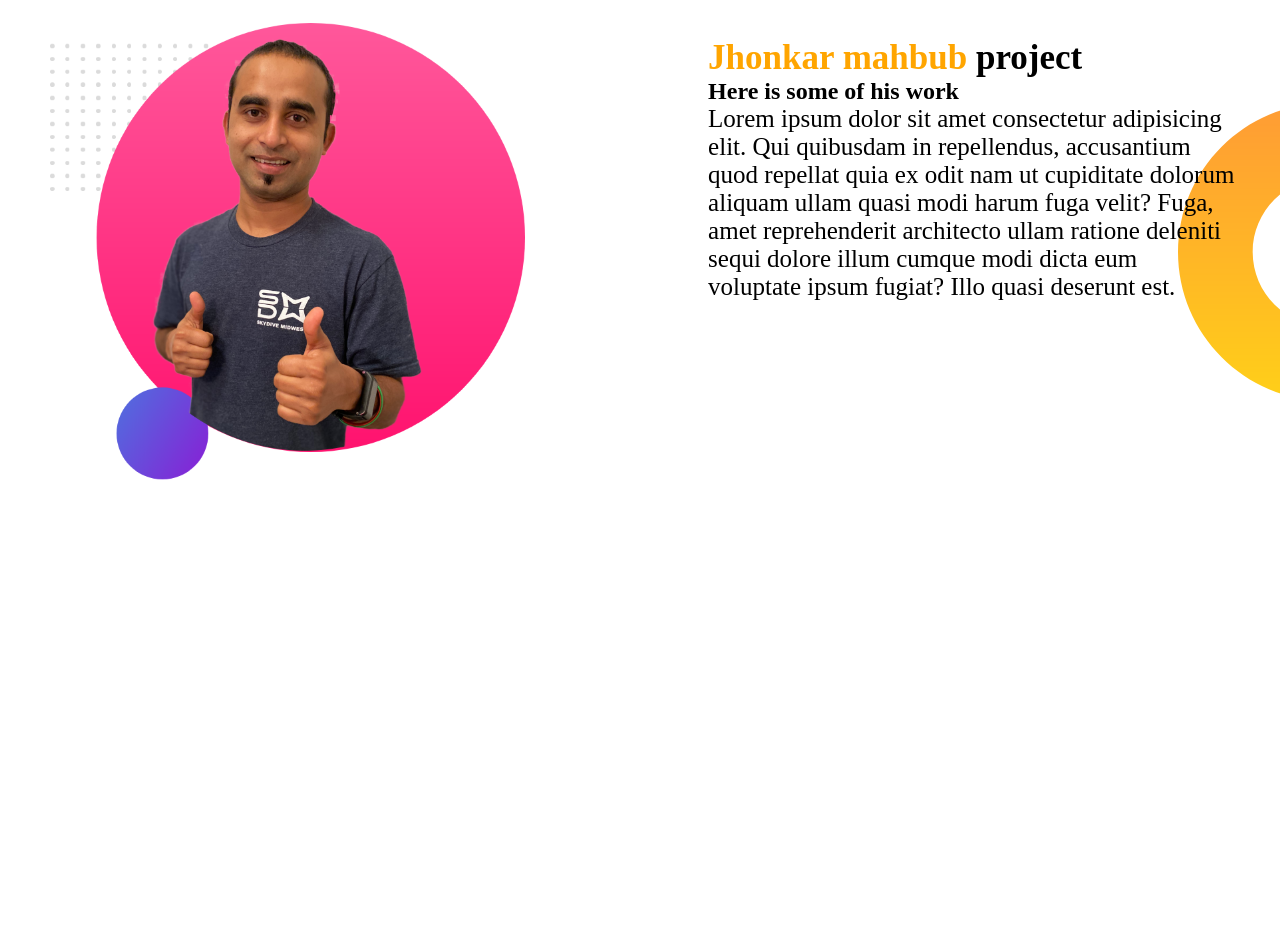
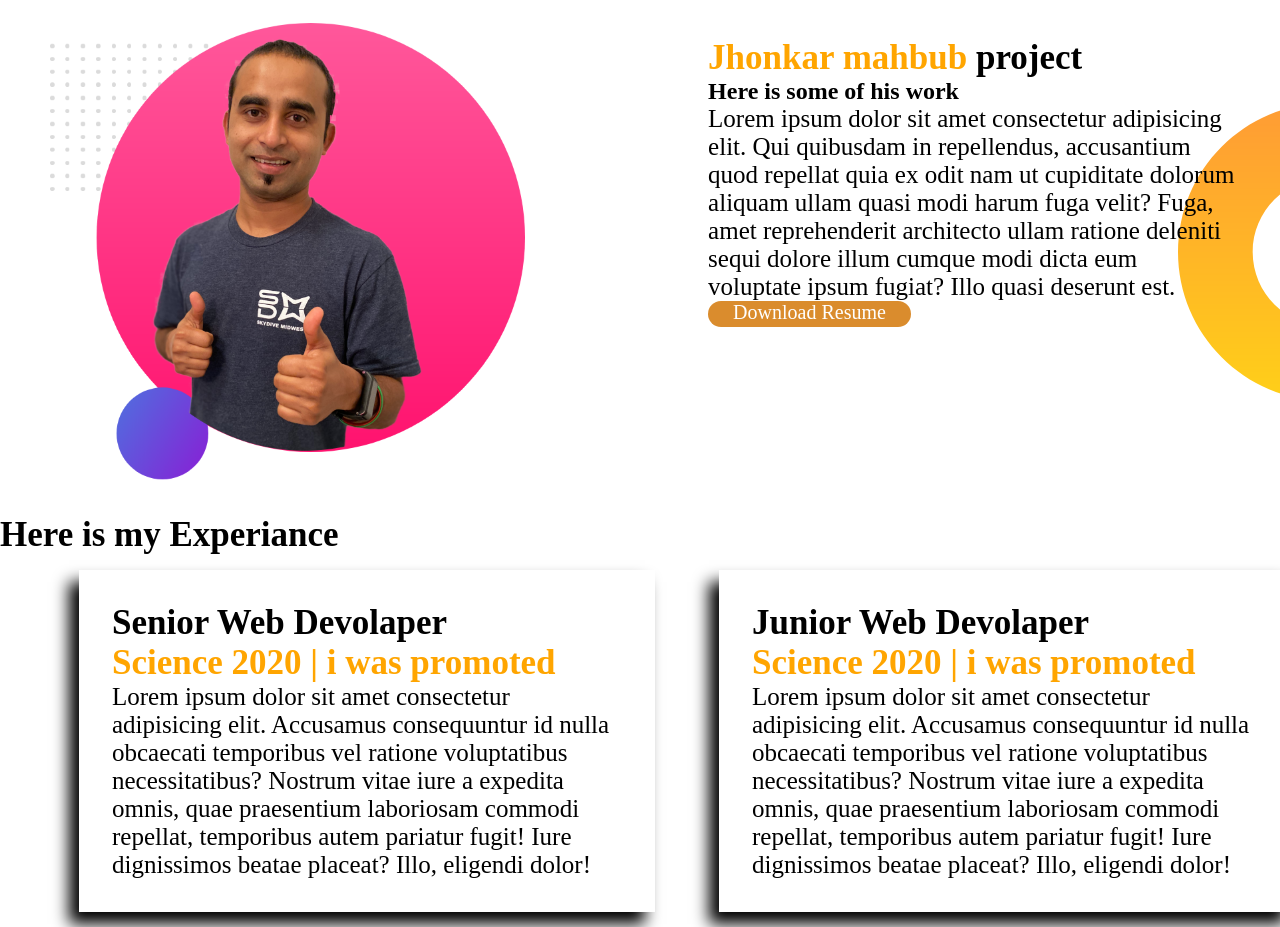
Before and after one commit to gsrasel/potfolio, a plain HTML site: page index.html in a window 1280 px wide. Shown: the part 569-1496 px from the top of the page. Before the commit the page ends 1084 px from the top, so only its background shows below. Drawn offline with Linux system fonts and the light colour scheme; a web font is replaced by a local one.

Commit message:
half done

```diff
--- a/index.html
+++ b/index.html
@@ -11,7 +11,7 @@
 </head>
 
 <body>
-    <section class="top-banner">
+    <section class="top-banner felxbox-area">
         <div class="half-width">
             <h1>This Is </h1>
             <h1><span class="orange">Jhonkar mahbub</span> Potfolio</h1>
@@ -25,7 +25,7 @@
             <img src="images/my-bg.png" alt="" class="mod">
         </div>
     </section>
-    <section class="second-banner">
+    <section class="second-banner felxbox-area">
         <div class="img1">
             <img src="images/jhankar2.png" alt="" class="mod2">
         </div>
@@ -35,7 +35,30 @@
             <p>Lorem ipsum dolor sit amet consectetur adipisicing elit. Qui quibusdam in repellendus, accusantium quod
                 repellat quia ex odit nam ut cupiditate dolorum aliquam ullam quasi modi harum fuga velit? Fuga, amet
                 reprehenderit architecto ullam ratione deleniti sequi dolore illum cumque modi dicta eum voluptate ipsum
-                fugiat? Illo quasi deserunt est.</p>
+                fugiat? Illo quasi deserunt est.
+            </p>
+            <a href="http://www.google.com" target="_blank" rel="noopener noreferrer" class="g-btn">Download Resume<a>
+        </div>
+    </section>
+    <section class="experiance-area">
+        <h1 class="left-align">Here is my Experiance</h1>
+        <div class="felxbox-area">
+            <div class="experiance-shadow">
+                <h2 class="font-big">Senior Web Devolaper</h2>
+                <h3 class="orange">Science 2020 | i was promoted</h3>
+                <p>Lorem ipsum dolor sit amet consectetur adipisicing elit. Accusamus consequuntur id nulla obcaecati
+                    temporibus vel ratione voluptatibus necessitatibus? Nostrum vitae iure a expedita omnis, quae
+                    praesentium laboriosam commodi repellat, temporibus autem pariatur fugit! Iure dignissimos beatae
+                    placeat? Illo, eligendi dolor!</p>
+            </div>
+            <div class="experiance-shadow">
+                <h2 class="font-big">Junior Web Devolaper</h2>
+                <h3 class="orange">Science 2020 | i was promoted</h3>
+                <p>Lorem ipsum dolor sit amet consectetur adipisicing elit. Accusamus consequuntur id nulla obcaecati
+                    temporibus vel ratione voluptatibus necessitatibus? Nostrum vitae iure a expedita omnis, quae
+                    praesentium laboriosam commodi repellat, temporibus autem pariatur fugit! Iure dignissimos beatae
+                    placeat? Illo, eligendi dolor!</p>
+            </div>
         </div>
 
     </section>
--- a/style.css
+++ b/style.css
@@ -6,12 +6,13 @@
 body {
   width: 100%;
   font-family: "Bona Nova", serif;
+  background-image: url(images/top-banner.png);
+  background-repeat: no-repeat;
 }
-.top-banner {
+.felxbox-area {
   width: 100%;
   display: flex;
-  background-image: url(images/top-banner.png);
-  background-repeat: no-repeat;
+
   margin: 15px;
 }
 h1 {
@@ -59,3 +60,12 @@ p {
   padding: 20px;
   float: left;
 }
+.experiance-shadow {
+  width: 40%;
+  padding: 33px;
+  box-shadow: -10px 12px 15px black;
+  margin-left: 5%;
+}
+.font-big {
+  font-size: 35px;
+}
```
